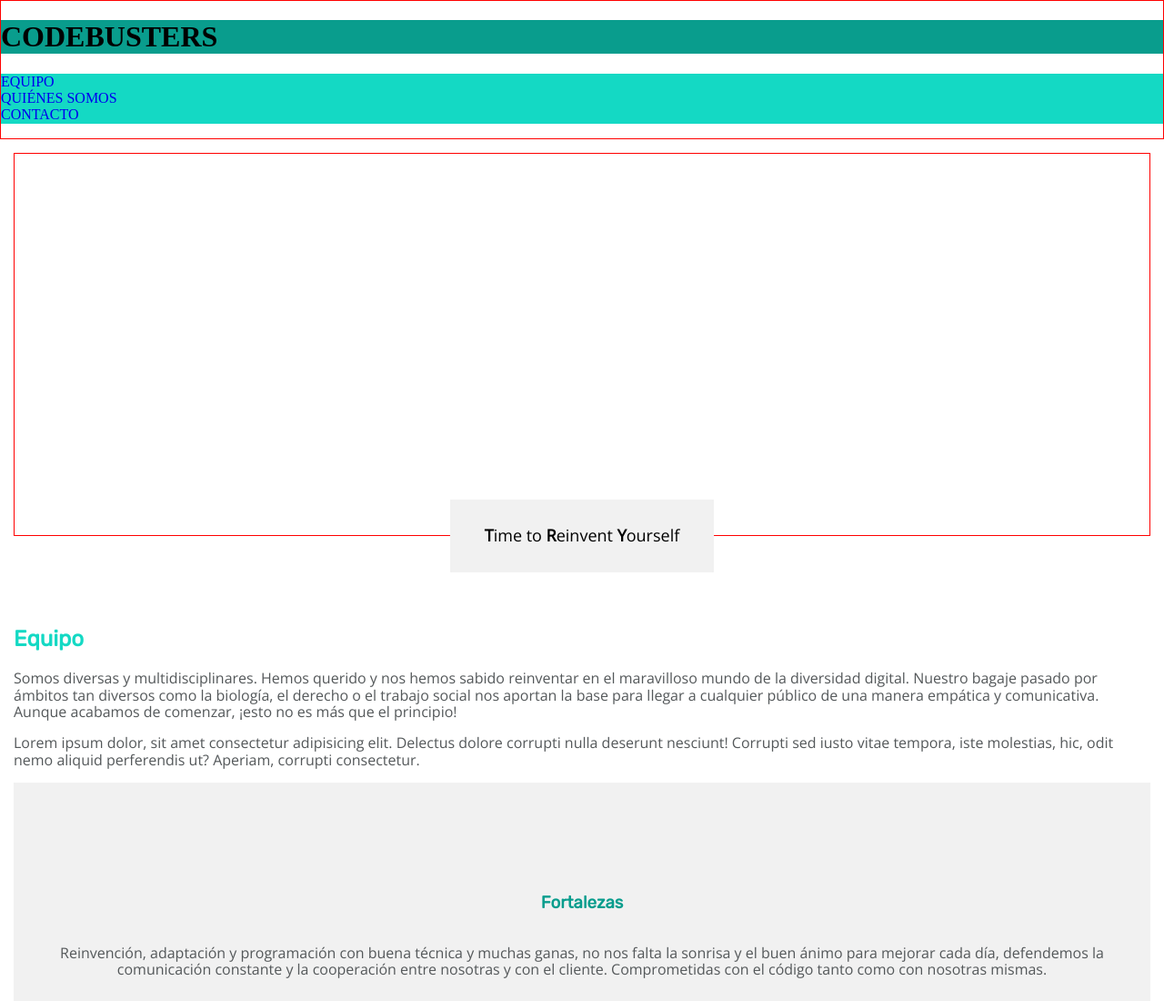
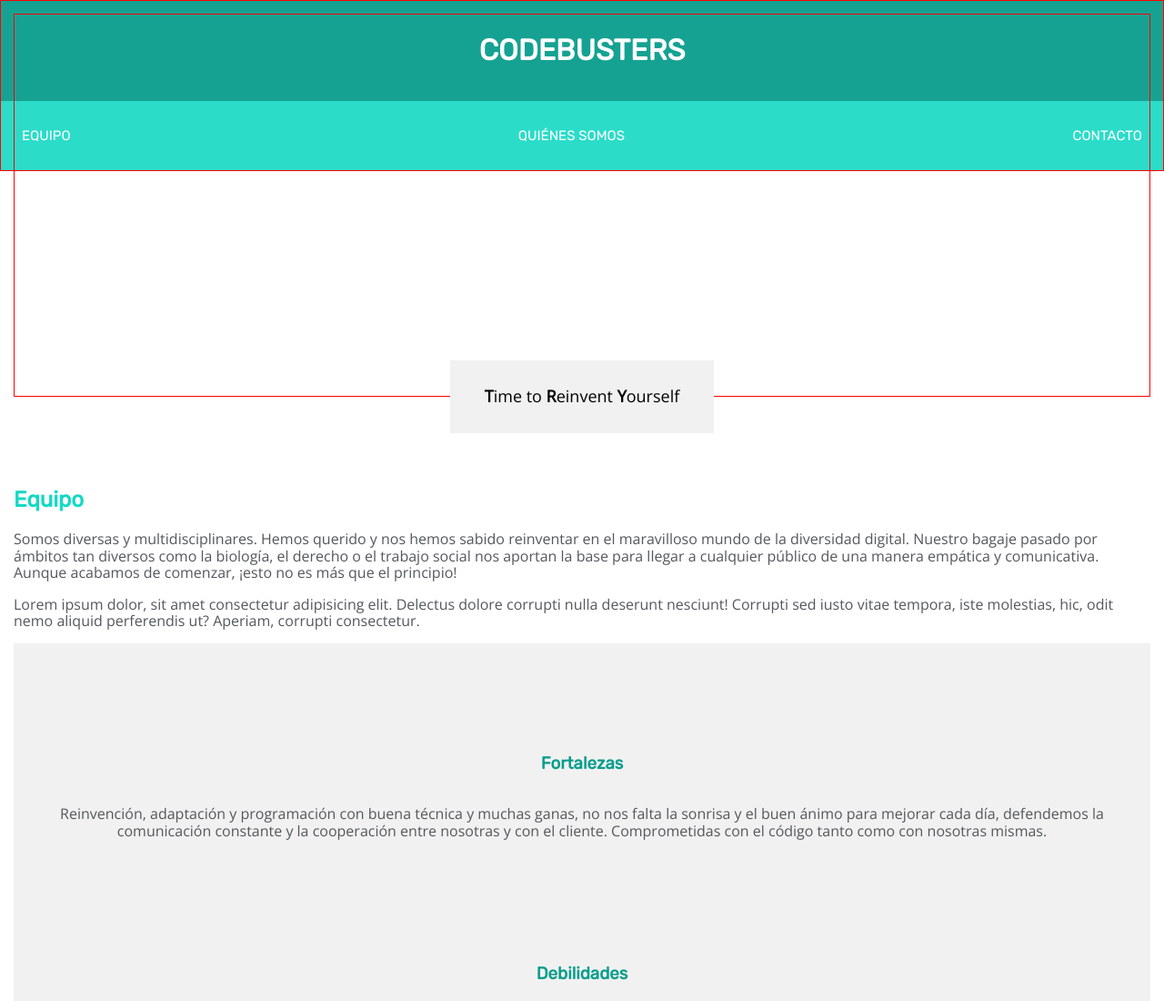
Before and after one commit to conchaasensio/project-promo-j-module-1-team-2, a plain HTML site: page index.html in a window 1280 px wide. Shown: the top 1100 px of the page at 91% size. Drawn offline with nearby package versions, Linux system fonts and the light colour scheme.

Commit message:
Add header styles

```diff
--- a/index.html
+++ b/index.html
@@ -22,17 +22,23 @@
 
   <body>
     <header class="header">
-      <section>
-        <h1 class="header-1">CODEBUSTERS</h1>
+      <section class="header-1">
+        <div class="container">
+          <h1 class="header-1-title">CODEBUSTERS</h1>
+        </div>
       </section>
       <nav class="header-nav">
-        <ul class="header-nav-list">
-          <li class="header-nav-item"><a href="#team">EQUIPO</a></li>
+        <div class="container">
+          <ul class="header-nav-list">
+            <li class="header-nav-item"><a href="#team">EQUIPO</a></li>
 
-          <li class="header-nav-item"><a href="#about-us">QUIÉNES SOMOS</a></li>
+            <li class="header-nav-item">
+              <a href="#about-us">QUIÉNES SOMOS</a>
+            </li>
 
-          <li class="header-nav-item"><a href="#contact">CONTACTO</a></li>
-        </ul>
+            <li class="header-nav-item"><a href="#contact">CONTACTO</a></li>
+          </ul>
+        </div>
       </nav>
     </header>
     <main class="main">
--- a/styles/main.css
+++ b/styles/main.css
@@ -22,13 +22,47 @@
 /* HEADER */
 
 .header {
+  display: block;
   border: 1px solid red;
+  position: fixed;
+  width: 100%;
+  top: 0;
+  left: 0;
 }
 .header-1 {
   background-color: var(--primary-color);
+  text-align: center;
+  font-family: var(--font-titles);
+  color: white;
+  opacity: 95%;
+  padding: 15px;
+  text-align: center;
+}
+
+.container {
+  margin: 15px;
+  padding: 0;
 }
 .header-nav {
   background-color: var(--secondary-color);
+  padding: 8px 8px;
+  opacity: 90%;
+}
+
+.header-nav-list {
+  font-family: var(--font-titles);
+  font-size: 15px;
+  line-height: 30px;
+  color: white;
+  list-style: none;
+  display: flex;
+  justify-content: space-between;
+  align-items: center;
+  text-align: center;
+}
+
+.header-nav-list a {
+  color: white;
 }
 
 /* MAIN */
```
